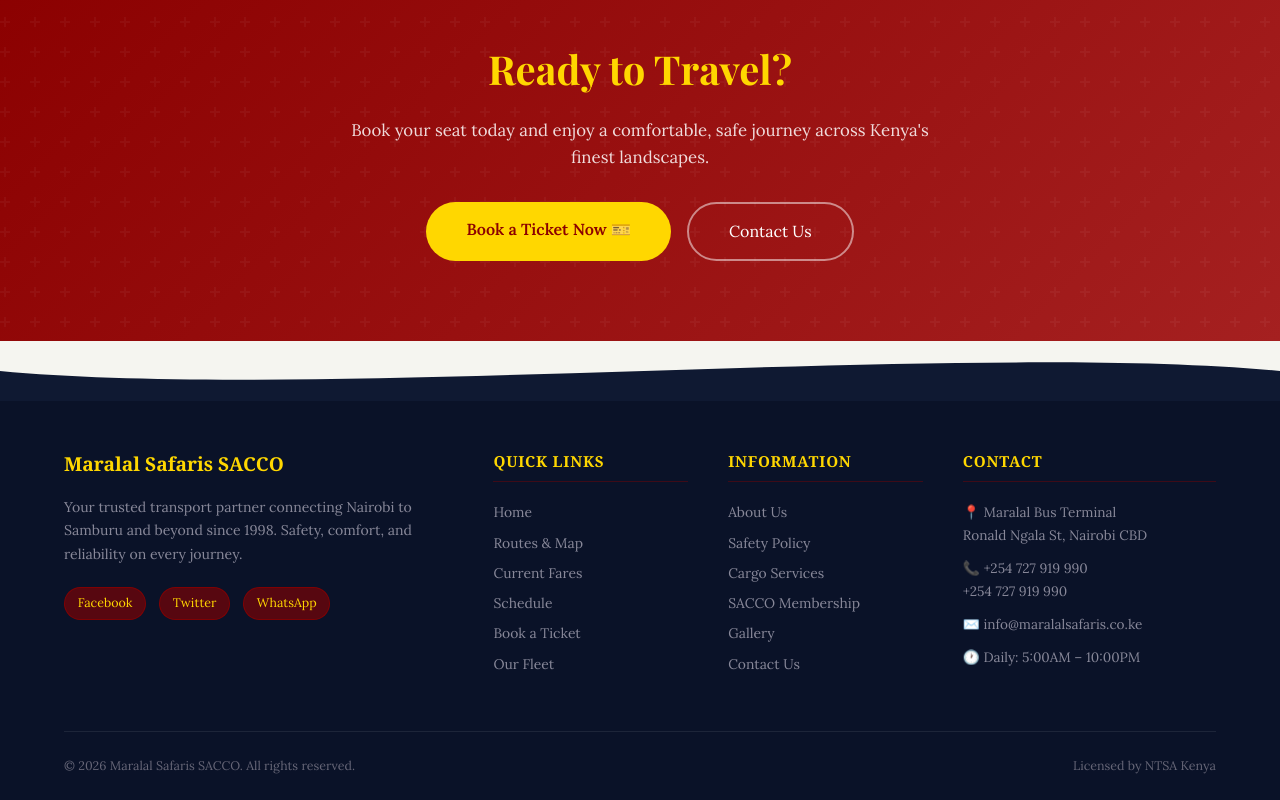
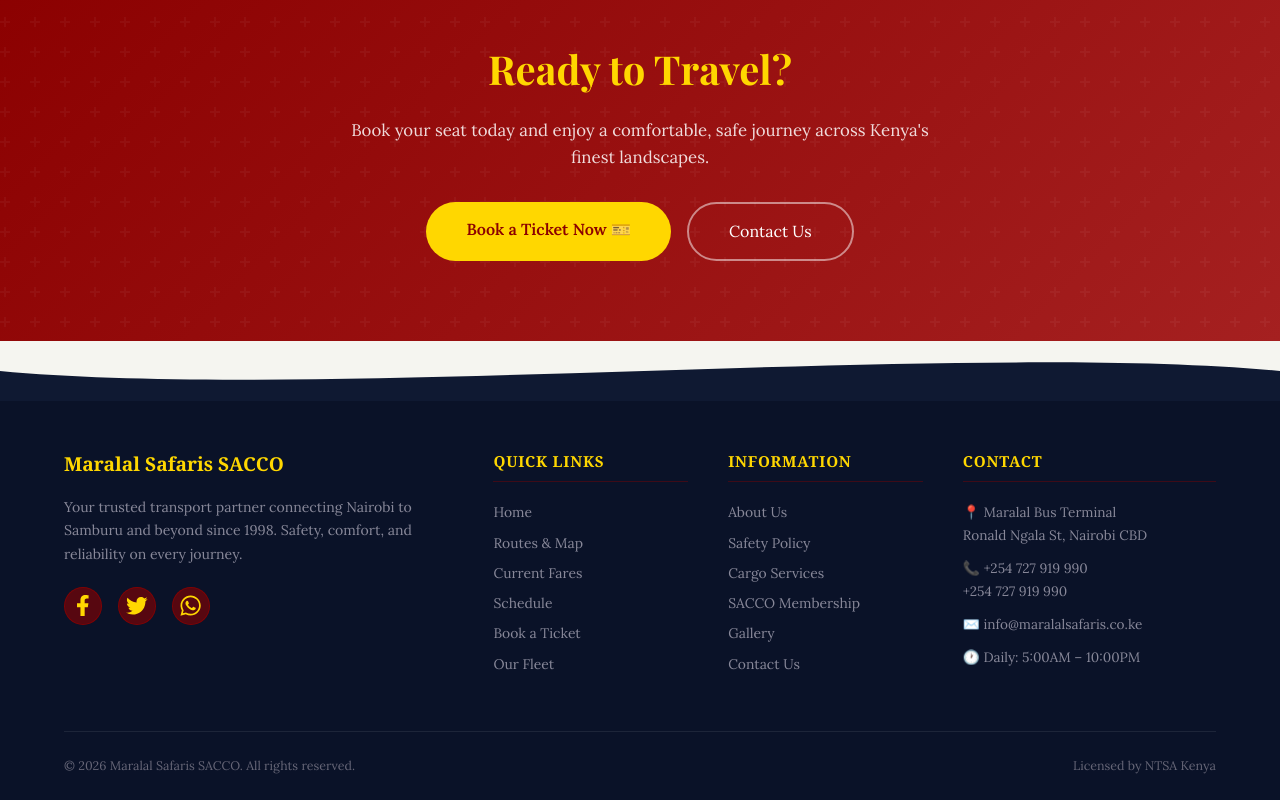
Before and after one commit to richardngasike/maralal-safaris, a Next.js app: page / in a window 1280 px wide. Shown: the part 3712-4512 px from the top of the page. Built offline with nearby package versions, Linux system fonts and the light colour scheme; a web font is replaced by a local one.

Commit message:
second commit

```diff
--- a/components/Footer.js
+++ b/components/Footer.js
@@ -1,4 +1,5 @@
 import Link from 'next/link';
+import { FaFacebookF, FaTwitter, FaWhatsapp } from 'react-icons/fa'; // ← added imports
 import styles from './Footer.module.css';
 
 export default function Footer() {
@@ -14,11 +15,41 @@
         <div className={styles.grid}>
           <div className={styles.brand}>
             <div className={styles.logo}>Maralal Safaris SACCO</div>
-            <p>Your trusted transport partner connecting Nairobi to Samburu and beyond since 1998. Safety, comfort, and reliability on every journey.</p>
+            <p>
+              Your trusted transport partner connecting Nairobi to Samburu and beyond since 1998.
+              Safety, comfort, and reliability on every journey.
+            </p>
+
             <div className={styles.socials}>
-              <a href="#" aria-label="Facebook">Facebook</a>
-              <a href="#" aria-label="Twitter">Twitter</a>
-              <a href="#" aria-label="WhatsApp">WhatsApp</a>
+              <a
+                href="https://facebook.com/maralalsafaris"
+                target="_blank"
+                rel="noopener noreferrer"
+                aria-label="Facebook"
+                className={styles.socialLink}
+              >
+                <FaFacebookF />
+              </a>
+
+              <a
+                href="https://twitter.com/maralalsafaris"
+                target="_blank"
+                rel="noopener noreferrer"
+                aria-label="Twitter"
+                className={styles.socialLink}
+              >
+                <FaTwitter />
+              </a>
+
+              <a
+                href="https://wa.me/254727919990"
+                target="_blank"
+                rel="noopener noreferrer"
+                aria-label="WhatsApp"
+                className={styles.socialLink}
+              >
+                <FaWhatsapp />
+              </a>
             </div>
           </div>
 
--- a/components/Footer.module.css
+++ b/components/Footer.module.css
@@ -47,23 +47,34 @@
 
 .socials {
   display: flex;
-  gap: 0.8rem;
+  gap: 1rem;           /* increased gap a bit for better touch targets */
 }
 
-.socials a {
+.socialLink {
+  display: flex;
+  align-items: center;
+  justify-content: center;
+  width: 38px;
+  height: 38px;
   background: rgba(139, 0, 0, 0.6);
   color: #FFD700;
+  border-radius: 50%;           /* circle shape – looks better with icons */
+  border: 1px solid rgba(139, 0, 0, 0.8);
+  font-size: 1.35rem;           /* icon size */
+  transition: all 0.25s ease;
   text-decoration: none;
-  padding: 0.35rem 0.8rem;
-  border-radius: 20px;
-  font-size: 0.78rem;
-  transition: all 0.2s;
-  border: 1px solid rgba(139, 0, 0, 0.8);
 }
 
-.socials a:hover {
+.socialLink:hover {
   background: #8B0000;
-  transform: translateY(-2px);
+  color: #fff;                  /* white on hover for contrast */
+  transform: translateY(-3px);
+  box-shadow: 0 6px 12px rgba(139, 0, 0, 0.3);
+}
+
+/* Optional: make WhatsApp icon slightly larger or different if desired */
+.socialLink[href*="wa.me"] {
+  font-size: 1.45rem;           /* slightly bigger WhatsApp icon – common pattern */
 }
 
 .col h4 {
--- a/package.json
+++ b/package.json
@@ -10,6 +10,7 @@
   "dependencies": {
     "next": "13.5.6",
     "react": "18.2.0",
-    "react-dom": "18.2.0"
+    "react-dom": "18.2.0",
+    "react-icons": "^5.5.0"
   }
 }
```
Also changed, not shown: 1 other file (tests, documents, lock files or other folders).
